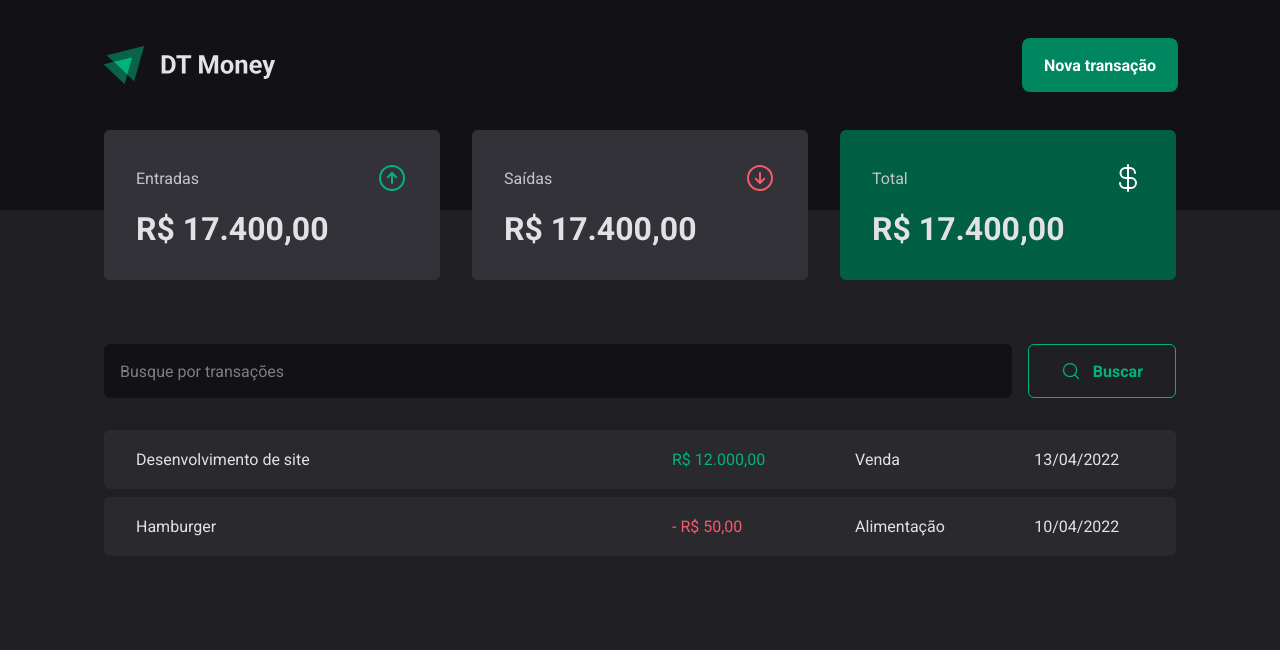
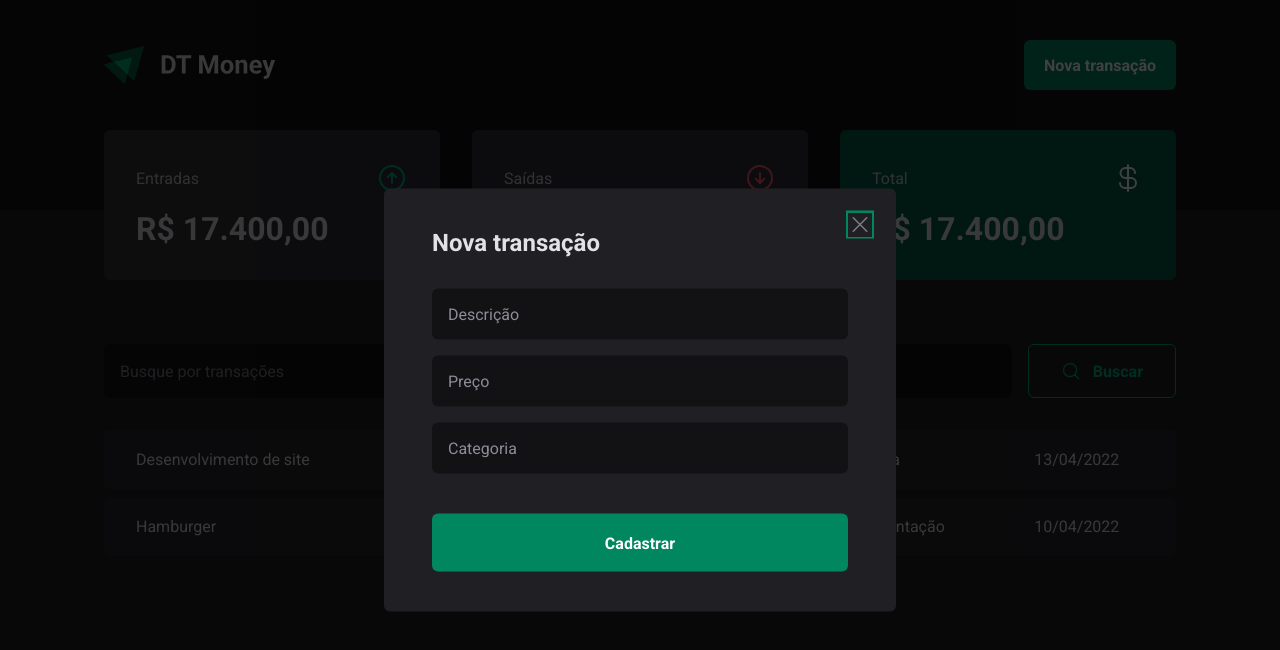
Before and after one commit to userthiago/dt-money, a React (Vite) app: page / in a window 1280 px wide. Both pictures are taken after a click on the button "Nova transação". Shown: the top 650 px of the page. Built offline with nearby package versions, Linux system fonts and the light colour scheme.

Commit message:
feat: Adicionando modal acessível com Radix.

```diff
--- a/package.json
+++ b/package.json
@@ -9,6 +9,7 @@
     "preview": "vite preview"
   },
   "dependencies": {
+    "@radix-ui/react-dialog": "^1.0.0",
     "phosphor-react": "^1.4.1",
     "react": "^18.2.0",
     "react-dom": "^18.2.0",
--- a/src/components/Header/index.tsx
+++ b/src/components/Header/index.tsx
@@ -1,5 +1,7 @@
 import { HeaderContainer, HeaderContent, NewTransactionButton } from "./styles";
+import * as Dialog from "@radix-ui/react-dialog";
 import logoImg from "../../assets/logo.svg";
+import NewTransactionModal from "../NewTransactionModal";
 
 // import { Container } from './styles';
 
@@ -8,7 +10,12 @@
     <HeaderContainer>
       <HeaderContent>
         <img src={logoImg} alt="" />
-        <NewTransactionButton>Nova transação</NewTransactionButton>
+        <Dialog.Root>
+          <Dialog.Trigger asChild>
+            <NewTransactionButton>Nova transação</NewTransactionButton>
+          </Dialog.Trigger>
+          <NewTransactionModal />
+        </Dialog.Root>
       </HeaderContent>
     </HeaderContainer>
   );
--- /dev/null
+++ b/src/components/NewTransactionModal/index.tsx
@@ -0,0 +1,33 @@
+import React from "react";
+import * as Dialog from "@radix-ui/react-dialog";
+import { CloseButton, Content, Overlay } from "./styles";
+import { X } from "phosphor-react";
+
+// import { Container } from './styles';
+
+const NewTransactionModal: React.FC = () => {
+  return (
+    <Dialog.Portal>
+      <Overlay />
+      <Content>
+        <Dialog.Title>Nova transação</Dialog.Title>
+        <CloseButton>
+          <X size={24} />
+        </CloseButton>
+        <form action="">
+          <input
+            type="text"
+            placeholder="Descrição"
+            id="description"
+            required
+          />
+          <input type="number" placeholder="Preço" id="price" required />
+          <input type="text" placeholder="Categoria" id="category" required />
+          <button type="submit">Cadastrar</button>
+        </form>
+      </Content>
+    </Dialog.Portal>
+  );
+};
+
+export default NewTransactionModal;
--- /dev/null
+++ b/src/components/NewTransactionModal/styles.ts
@@ -0,0 +1,69 @@
+import styled from "styled-components";
+import * as Dialog from "@radix-ui/react-dialog";
+
+export const Overlay = styled(Dialog.Overlay)`
+  position: fixed;
+  width: 100vw;
+  height: 100vh;
+  inset: 0;
+  background: rgba(0, 0, 0, 0.75);
+`;
+
+export const CloseButton = styled(Dialog.Close)`
+  position: absolute;
+  background-color: transparent;
+  border: 0;
+  top: 1.5rem;
+  right: 1.5rem;
+  line-height: 0;
+  cursor: pointer;
+  color: ${(props) => props.theme["gray-500"]};
+`;
+
+export const Content = styled(Dialog.Content)`
+  min-width: 32rem;
+  border-radius: 6px;
+  padding: 2.5rem 3rem;
+  background-color: ${(props) => props.theme["gray-800"]};
+
+  position: fixed;
+  top: 50%;
+  left: 50%;
+  transform: translate(-50%, -50%);
+
+  form {
+    margin-top: 2rem;
+    display: flex;
+    flex-direction: column;
+    gap: 1rem;
+
+    input {
+      border-radius: 6px;
+      border: 0;
+      background-color: ${(props) => props.theme["gray-900"]};
+      color: ${(props) => props.theme["gray-300"]};
+      padding: 1rem;
+
+      &::placeholder {
+        color: ${(props) => props.theme["gray-400"]};
+      }
+    }
+
+    button[type="submit"] {
+      height: 58px;
+      border: 0;
+      background-color: ${(props) => props.theme["green-500"]};
+      color: ${(props) => props.theme.white};
+      font-weight: bold;
+      padding: 0 1.25rem;
+      border-radius: 6px;
+      margin-top: 1.5rem;
+      cursor: pointer;
+
+      &:hover {
+        background-color: ${(props) => props.theme["green-700"]};
+        transition: background-color 0.2s;
+      }
+    }
+  }
+`;
```
Also changed, not shown: 1 other file (tests, documents, lock files or other folders).
